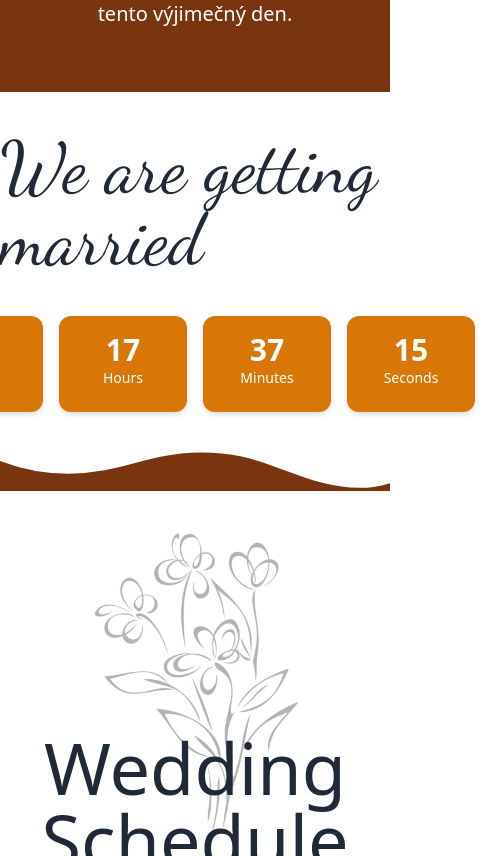
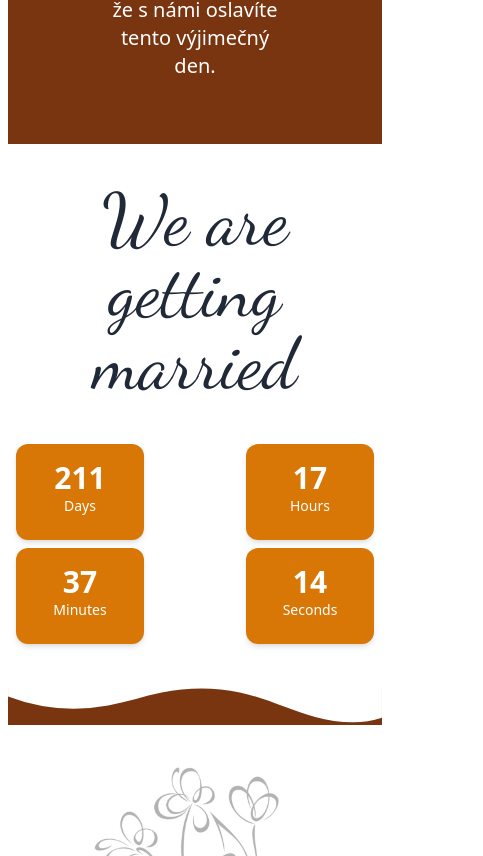
Before and after one commit to martin-1415/svatbaFE, a Next.js app: page / in a window 390 px wide. Shown: the part 888-1744 px from the top of the page, 483 px wide, since content can reach past the window. Built offline with nearby package versions, Linux system fonts and the light colour scheme.

Commit message:
mobile first fix and some dockerfile update

```diff
--- a/src/app/components/Countdown.tsx
+++ b/src/app/components/Countdown.tsx
@@ -20,7 +20,7 @@ const CountdownTimer = () => {
     return [days, hours, minutes, seconds];
   };
 
-  const formatTime = (time) => {
+  const formatTime = (time: number) => {
     return time < 10 ? `0${time}` : `${time}`;
   };
 
@@ -37,34 +37,34 @@ const CountdownTimer = () => {
   return (
     <div className="flex justify-center items-center">
       {timeLeft.every((value) => value === 0) ? (
-        <span>Time's up!</span>
+        <span>Time&#39;s up!</span>
       ) : (
-        <>
-          <div className="flex flex-col items-center w-32 h-24 mx-2 text-white bg-amber-600 shadow-md rounded-xl p-4">
+        <div className="flex flex-wrap justify-between">
+          <div className="flex flex-col items-center w-32 h-24 mx-2 text-white bg-amber-600 shadow-md rounded-xl p-4 m-1">
             <span className="text-3xl font-bold">
               {formatTime(timeLeft[0])}
             </span>
             <span className="text-sm">Days</span>
           </div>
-          <div className="flex flex-col items-center w-32 h-24 mx-2 text-white bg-amber-600 shadow-md rounded-xl p-4">
+          <div className="flex flex-col items-center w-32 h-24 mx-2 text-white bg-amber-600 shadow-md rounded-xl p-4 m-1">
             <span className="text-3xl font-bold">
               {formatTime(timeLeft[1])}
             </span>
             <span className="text-sm">Hours</span>
           </div>
-          <div className="flex flex-col items-center w-32 h-24 mx-2 text-white bg-amber-600 shadow-md rounded-xl p-4">
+          <div className="flex flex-col items-center w-32 h-24 mx-2 text-white bg-amber-600 shadow-md rounded-xl p-4 m-1">
             <span className="text-3xl font-bold">
               {formatTime(timeLeft[2])}
             </span>
             <span className="text-sm">Minutes</span>
           </div>
-          <div className="flex flex-col items-center w-32 h-24 mx-2 text-white bg-amber-600 shadow-md rounded-xl p-4">
+          <div className="flex flex-col items-center w-32 h-24 mx-2 text-white bg-amber-600 shadow-md rounded-xl p-4 m-1">
             <span className="text-3xl font-bold">
               {formatTime(timeLeft[3])}
             </span>
             <span className="text-sm">Seconds</span>
           </div>
-        </>
+        </div>
       )}
     </div>
   );
--- a/src/app/components/FormJoinWedding.tsx
+++ b/src/app/components/FormJoinWedding.tsx
@@ -1,6 +1,5 @@
 "use client";
 
-import axios from "axios";
 import { useState } from "react";
 
 export default function FormJoinWedding() {
@@ -13,7 +12,7 @@ export default function FormJoinWedding() {
 
   return (
     <div className="flex flex-col items-center space-y-10 py-10">
-      <h1 className="text-7xl font-light font-dancing">
+      <h1 className="text-7xl font-light font-dancing text-center m-4">
         We hope you can join us
       </h1>
       <div className="flex space-x-4">
--- a/src/app/page.tsx
+++ b/src/app/page.tsx
@@ -5,7 +5,7 @@ import FormJoinWedding from "@/app/components/FormJoinWedding";
 
 export default function Home() {
   return (
-    <main>
+    <main className="p-2">
       <section className="bg-base-100">
         <div className="relative w-full">
           <Image
@@ -36,7 +36,7 @@ export default function Home() {
       </section>
       <section>
         <div className="flex flex-col items-center space-y-10 my-10">
-          <h1 className="text-7xl font-light font-dancing">
+          <h1 className="text-7xl font-light font-dancing text-center">
             We are getting married
           </h1>
           <Countdown />
@@ -82,7 +82,7 @@ export default function Home() {
               </p>
             </div>
           </div>
-          <div className="flex flex-row items-start justify-center my-20 gap-40 w-full">
+          <div className="flex flex-wrap items-start justify-center my-20 gap-40 w-full">
             <div className="basis-1/2 flex flex-col justify-start space-y-4 text-center max-w-96">
               <div className="flex justify-center mb-10">
                 <Image
```
Also changed, not shown: service.yml (added, +13 -0 lines), 2 other files (tests, documents, lock files or other folders).
